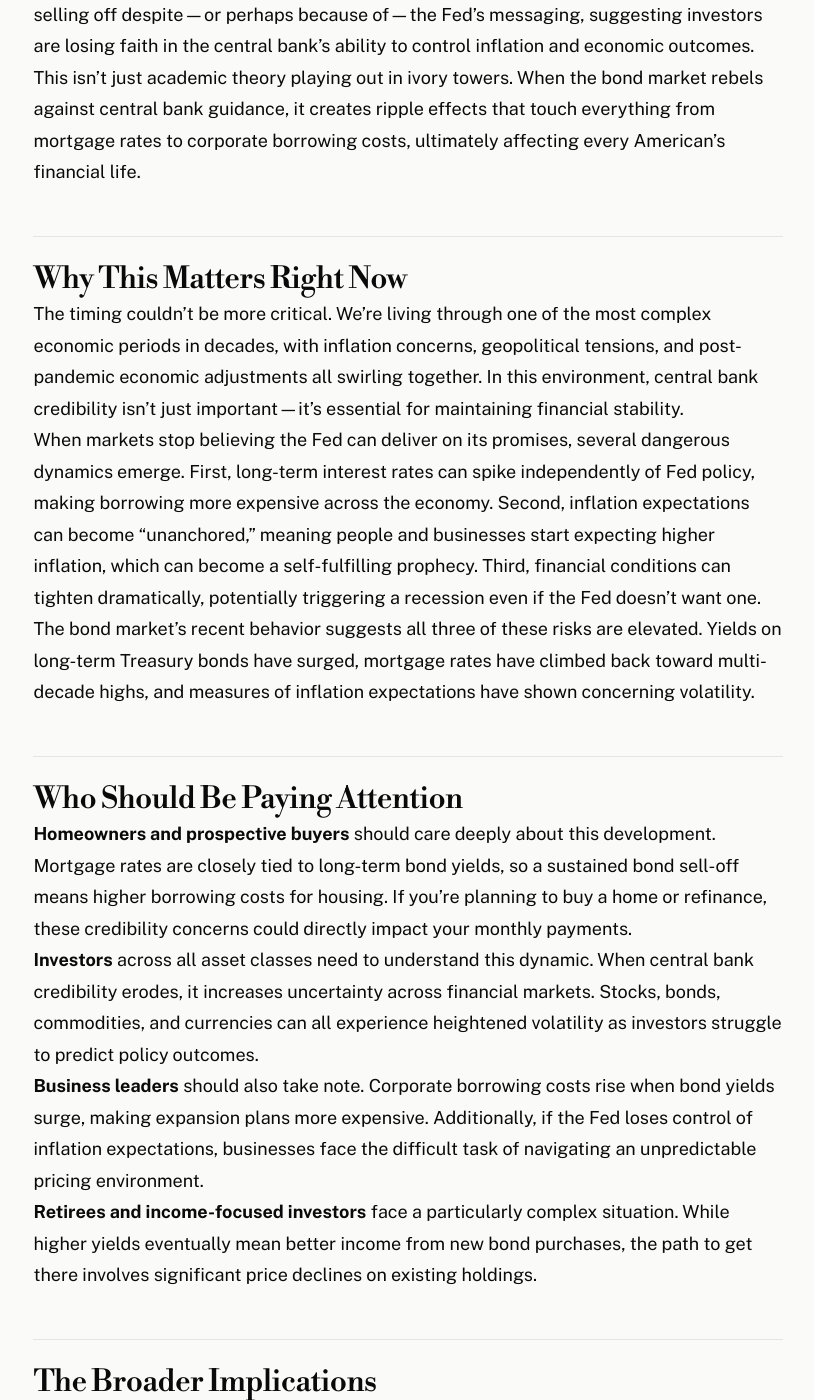
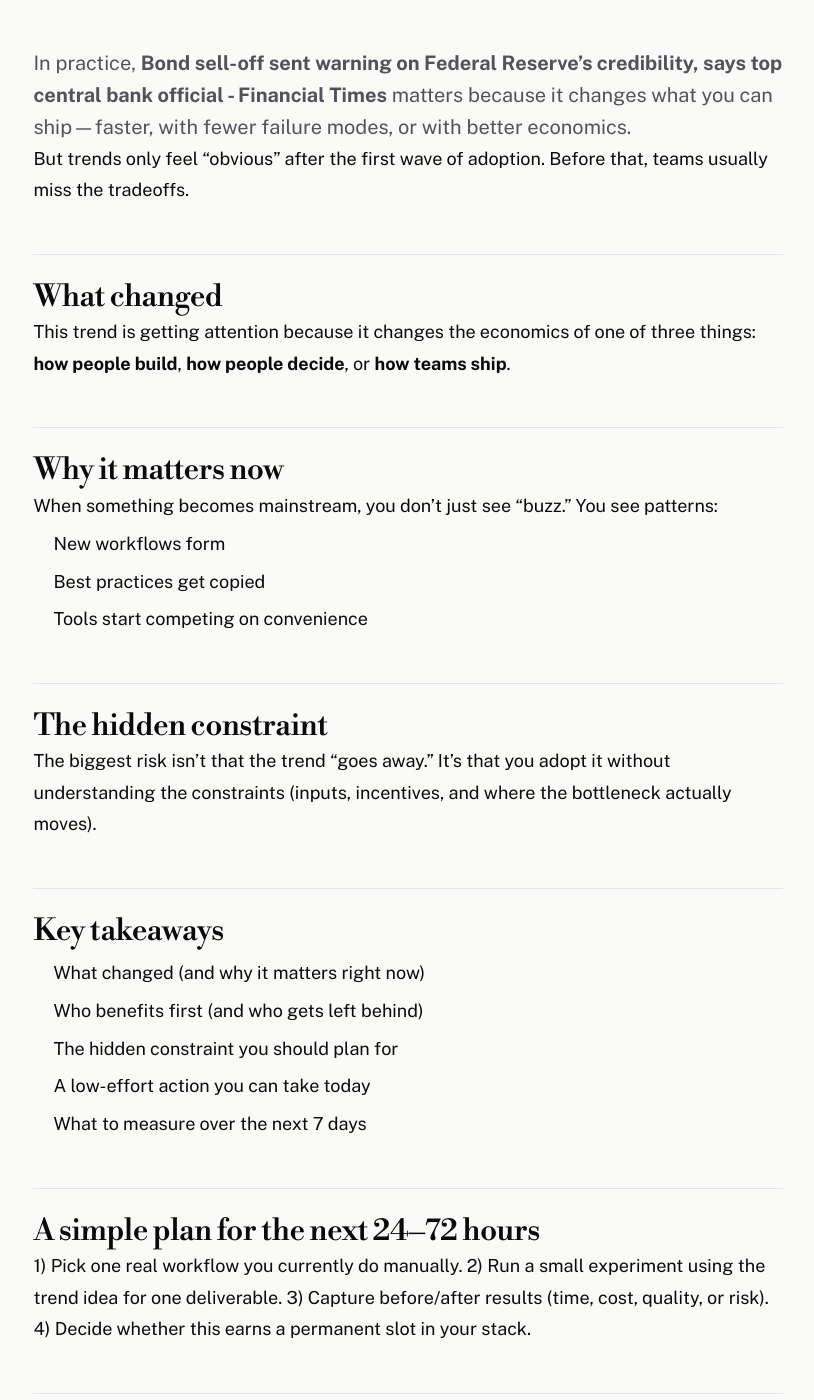
Before and after one commit to zheeno/jists, a Jekyll site: the page built from _posts/2026-08-01-bond-sell-off-sent-warning-on-federal-reserve-s-credibility-says-top-central-bank-official-financial-times.md, in a window 1280 px wide and 1400 px high, scrolled down 934 px. Shown: the whole window, without its empty margins (232-1046 px from the left). Built offline with Jekyll 4.4.1, drawn with Linux system fonts in a browser that asks for light colours; nearby versions of some CDN libraries; some of the changed text lies outside the part shown.

Commit message:
Update _posts/2026-08-01-bond-sell-off-sent-warning-on-federal-reserve-s-credibility-says-top-central-bank-official-financial-times.md

```diff
--- a/_posts/2026-08-01-bond-sell-off-sent-warning-on-federal-reserve-s-credibility-says-top-central-bank-official-financial-times.md
+++ b/_posts/2026-08-01-bond-sell-off-sent-warning-on-federal-reserve-s-credibility-says-top-central-bank-official-financial-times.md
@@ -3,79 +3,60 @@
 title: "Bond sell-off sent warning on Federal Reserve\u2019s credibility, says top central bank official - Financial Times"
 date: 2026-08-01
 source: google_news_finance
-category: Finance
-categories:
-  - Finance
+category: Tech
 author: Efezino Ukpowe
-readTime: 6 min read
+readTime: 2 min read
 feedUrl: 2026/08/01/bond-sell-off-sent-warning-on-federal-reserve-s-credibility-says-top-central-bank-official-financial-times.html
+imageUrl: https://images.unsplash.com/photo-1451187580459-43490279c0fa?auto=format&fit=crop&w=1600&q=80
+imageAlt: "Earth from orbit with city lights glowing at night"
 ---
 
-The bond market just delivered a brutal wake-up call to the Federal Reserve, and one of the world's most influential central bankers is sounding the alarm. When government bonds—traditionally the safest investments on the planet—start hemorrhaging value while a central bank insists everything is under control, you know something fundamental has shifted in the financial universe.
+In practice, **Bond sell-off sent warning on Federal Reserve’s credibility, says top central bank official - Financial Times** matters because it changes what you can ship—faster, with fewer failure modes, or with better economics.
 
-<h2 class="editorial-h2" id="what-just-happened">What Just Happened?</h2>
+But trends only feel “obvious” after the first wave of adoption. Before that, teams usually miss the tradeoffs.
 
-The recent bond sell-off wasn't just another market hiccup. According to a top central bank official cited in the Financial Times, this dramatic repricing of government debt represents something far more concerning: a direct challenge to the Federal Reserve's credibility and its ability to guide market expectations.
+<h2 class="editorial-h2" id="what-changed">What changed</h2>
 
-Here's the situation in plain terms: Bond prices and interest rates move in opposite directions. When bonds sell off (prices fall), yields rise. Normally, the Fed can influence this relationship through its policy signals and actions. But recently, bonds have been selling off despite—or perhaps because of—the Fed's messaging, suggesting investors are losing faith in the central bank's ability to control inflation and economic outcomes.
+This trend is getting attention because it changes the economics of one of three things: **how people build**, **how people decide**, or **how teams ship**.
 
-This isn't just academic theory playing out in ivory towers. When the bond market rebels against central bank guidance, it creates ripple effects that touch everything from mortgage rates to corporate borrowing costs, ultimately affecting every American's financial life.
+<h2 class="editorial-h2" id="why-it-matters-now">Why it matters now</h2>
 
-<h2 class="editorial-h2" id="why-this-matters-right-now">Why This Matters Right Now</h2>
+When something becomes mainstream, you don’t just see “buzz.” You see patterns:
+- New workflows form
+- Best practices get copied
+- Tools start competing on convenience
 
-The timing couldn't be more critical. We're living through one of the most complex economic periods in decades, with inflation concerns, geopolitical tensions, and post-pandemic economic adjustments all swirling together. In this environment, central bank credibility isn't just important—it's essential for maintaining financial stability.
+<h2 class="editorial-h2" id="the-hidden-constraint">The hidden constraint</h2>
 
-When markets stop believing the Fed can deliver on its promises, several dangerous dynamics emerge. First, long-term interest rates can spike independently of Fed policy, making borrowing more expensive across the economy. Second, inflation expectations can become "unanchored," meaning people and businesses start expecting higher inflation, which can become a self-fulfilling prophecy. Third, financial conditions can tighten dramatically, potentially triggering a recession even if the Fed doesn't want one.
+The biggest risk isn’t that the trend “goes away.” It’s that you adopt it without understanding the constraints (inputs, incentives, and where the bottleneck actually moves).
 
-The bond market's recent behavior suggests all three of these risks are elevated. Yields on long-term Treasury bonds have surged, mortgage rates have climbed back toward multi-decade highs, and measures of inflation expectations have shown concerning volatility.
+<h2 class="editorial-h2" id="key-takeaways">Key takeaways</h2>
 
-<h2 class="editorial-h2" id="who-should-be-paying-attention">Who Should Be Paying Attention</h2>
+- What changed (and why it matters right now)
+- Who benefits first (and who gets left behind)
+- The hidden constraint you should plan for
+- A low-effort action you can take today
+- What to measure over the next 7 days
 
-**Homeowners and prospective buyers** should care deeply about this development. Mortgage rates are closely tied to long-term bond yields, so a sustained bond sell-off means higher borrowing costs for housing. If you're planning to buy a home or refinance, these credibility concerns could directly impact your monthly payments.
+<h2 class="editorial-h2" id="a-simple-plan-for-the-next-24-72-hours">A simple plan for the next 24–72 hours</h2>
 
-**Investors** across all asset classes need to understand this dynamic. When central bank credibility erodes, it increases uncertainty across financial markets. Stocks, bonds, commodities, and currencies can all experience heightened volatility as investors struggle to predict policy outcomes.
+1) Pick one real workflow you currently do manually.
+2) Run a small experiment using the trend idea for one deliverable.
+3) Capture before/after results (time, cost, quality, or risk).
+4) Decide whether this earns a permanent slot in your stack.
 
-**Business leaders** should also take note. Corporate borrowing costs rise when bond yields surge, making expansion plans more expensive. Additionally, if the Fed loses control of inflation expectations, businesses face the difficult task of navigating an unpredictable pricing environment.
+<h2 class="editorial-h2" id="sponsor-spotlight-paid-partnership">Sponsor Spotlight (Paid Partnership)</h2>
 
-**Retirees and income-focused investors** face a particularly complex situation. While higher yields eventually mean better income from new bond purchases, the path to get there involves significant price declines on existing holdings.
+Want your product/service featured in my newsletter? I include one sponsor section per issue when it fits the editorial topic—always contextual, always transparent.
 
-<h2 class="editorial-h2" id="the-broader-implications">The Broader Implications</h2>
+<h3 class="editorial-h3" id="suggested-fit-for-this-issue">Suggested fit for this issue</h3>
+- Policy & Geopolitics Briefing
+- Risk & Compliance Tools
+- International Business Insights
+- Market Data & Analytics
 
-This credibility challenge comes at a time when central banks worldwide are grappling with similar issues. The European Central Bank, Bank of Japan, and Bank of England are all navigating the delicate balance between controlling inflation and supporting economic growth. If the Fed—arguably the world's most influential central bank—loses market confidence, it could trigger a broader crisis of faith in monetary policy globally.
-
-The situation is complicated by the fact that the Fed is simultaneously trying to manage multiple, sometimes conflicting objectives. It needs to keep inflation in check without triggering a severe recession, support financial stability while normalizing monetary policy, and maintain its credibility while acknowledging the significant uncertainties in the economic outlook.
-
-Market participants are essentially testing the Fed's resolve and capability. They're asking: Can the central bank really deliver the economic outcomes it's promising? And if not, what does that mean for asset prices, inflation, and economic growth?
-
-<h2 class="editorial-h2" id="key-takeaways">Key Takeaways</h2>
-
-• **Bond market rebellion signals deeper credibility issues**: When government bonds sell off despite Fed reassurances, it suggests investors doubt the central bank's ability to control economic outcomes.
-
-• **Higher borrowing costs are spreading throughout the economy**: Rising bond yields translate directly into higher mortgage rates, corporate borrowing costs, and government financing expenses.
-
-• **Inflation expectations risk becoming unanchored**: If people stop believing the Fed can control inflation, their behavior can actually make inflation worse, creating a dangerous feedback loop.
-
-• **Global implications extend beyond U.S. borders**: Fed credibility issues can trigger similar problems for other central banks and destabilize international financial markets.
-
-• **Multiple stakeholders face direct impacts**: From homebuyers to retirees to business leaders, the effects of central bank credibility problems touch virtually every aspect of the economy.
-
-<h2 class="editorial-h2" id="what-comes-next">What Comes Next?</h2>
-
-The Federal Reserve now faces the challenging task of rebuilding market confidence while navigating an uncertain economic landscape. This likely means being more cautious with forward guidance, potentially accepting higher short-term economic pain to establish long-term credibility, and possibly adjusting communication strategies to better align with market realities.
-
-For market participants, this period demands heightened attention to Fed communications and actions. The central bank's ability to restore credibility will largely determine whether current market volatility represents a temporary adjustment or the beginning of a more sustained period of financial instability.
-
-The bond market has spoken, and its message is clear: central bank credibility can no longer be taken for granted. How the Fed responds will shape not just financial markets, but the broader economic trajectory for years to come.
+**Disclosure:** I only feature sponsors that genuinely fit the editorial topic.
 
 ---
 
-<h2 class="editorial-h2" id="sponsor-spotlight-paid-partnership">Sponsor Spotlight (Paid Partnership)</h2>
-
-*Suggested sponsor categories for this newsletter:*
-- Financial advisory services and wealth management firms
-- Bond trading platforms and fixed-income investment tools
-- Economic research and market analysis subscription services
-- Corporate treasury management software solutions
-- Risk management and hedging strategy consultancies
-
-*Disclosure: I only feature sponsors that genuinely fit the editorial topic.*
+**P.S.** If you tell me your use-case (founder, marketer, engineer, student), I’ll suggest a tighter tool stack for your workflow (sponsor-free recommendations when possible).
```
